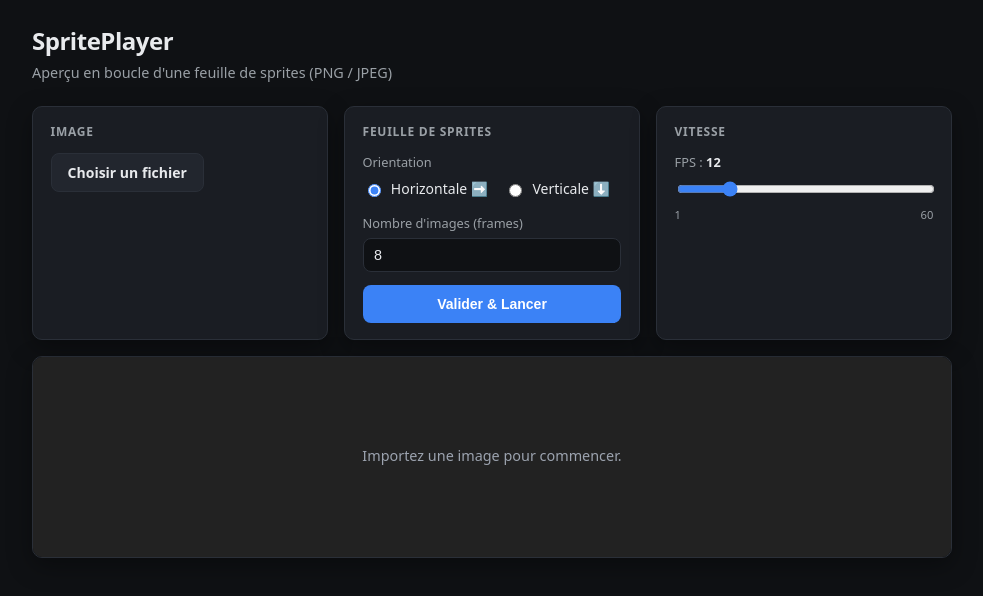
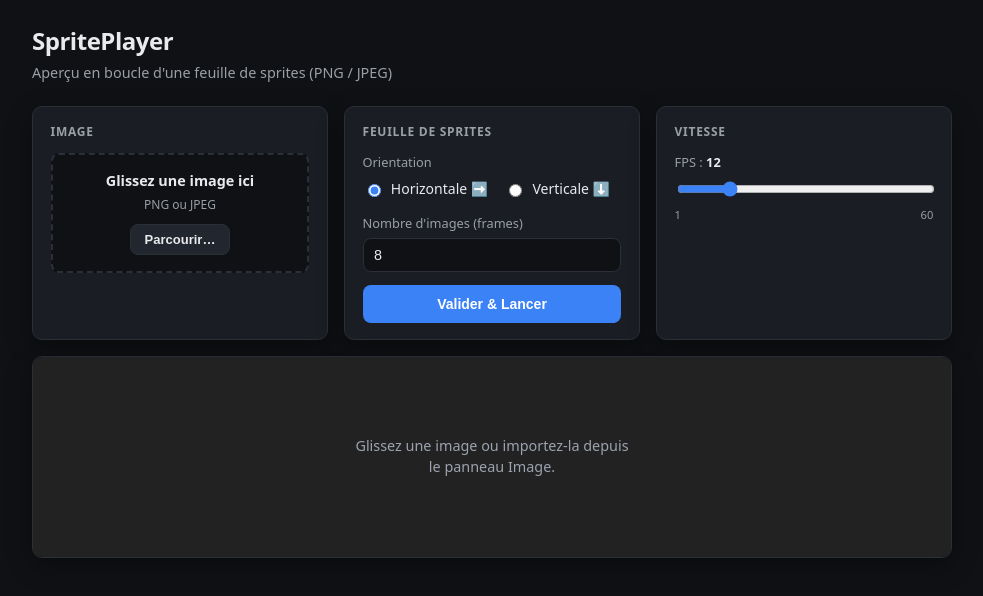
Before and after one commit to DeltaDjazz/SpritePlayer, a React (Vite) app: page / in a window 1280 px wide. Shown: the top 596 px of the page, without its empty margins (148-1131 px from the left). Built offline with nearby package versions, Linux system fonts and the light colour scheme.

Commit message:
feat [image] : glisser deposer

```diff
--- a/src/SpritePlayer.css
+++ b/src/SpritePlayer.css
@@ -68,9 +68,52 @@
   color: var(--muted);
 }
 
-.sprite-player__file-label {
-  display: inline-flex;
+.sprite-player__dropzone {
+  display: flex;
+  flex-direction: column;
+  align-items: center;
+  justify-content: center;
+  gap: 0.35rem;
+  min-height: 7.5rem;
+  padding: 1rem;
+  text-align: center;
+  border: 2px dashed var(--border);
+  border-radius: 8px;
+  background: var(--bg);
   cursor: pointer;
+  transition:
+    border-color 0.15s ease,
+    background 0.15s ease,
+    box-shadow 0.15s ease;
+}
+
+.sprite-player__dropzone:hover {
+  border-color: #3d4450;
+  background: #14171c;
+}
+
+.sprite-player__dropzone--active {
+  border-color: var(--accent);
+  background: rgba(59, 130, 246, 0.08);
+  box-shadow: inset 0 0 0 1px rgba(59, 130, 246, 0.25);
+}
+
+.sprite-player__dropzone--has-image {
+  border-style: solid;
+  border-color: #3d4450;
+}
+
+.sprite-player__dropzone-text {
+  margin: 0;
+  font-size: 0.9rem;
+  font-weight: 600;
+  color: var(--text);
+}
+
+.sprite-player__dropzone-hint {
+  margin: 0 0 0.35rem;
+  font-size: 0.75rem;
+  color: var(--muted);
 }
 
 .sprite-player__file-input {
@@ -83,23 +126,25 @@
   clip: rect(0, 0, 0, 0);
   white-space: nowrap;
   border: 0;
+  pointer-events: none;
 }
 
 .sprite-player__file-btn {
   display: inline-flex;
   align-items: center;
   justify-content: center;
-  padding: 0.55rem 1rem;
-  font-size: 0.875rem;
+  padding: 0.45rem 0.85rem;
+  font-size: 0.8125rem;
   font-weight: 600;
   color: var(--text);
   background: var(--surface-hover);
   border: 1px solid var(--border);
   border-radius: 8px;
+  cursor: pointer;
   transition: background 0.15s ease, border-color 0.15s ease;
 }
 
-.sprite-player__file-label:hover .sprite-player__file-btn {
+.sprite-player__file-btn:hover {
   background: #2a3038;
   border-color: #3d4450;
 }
--- a/src/SpritePlayer.jsx
+++ b/src/SpritePlayer.jsx
@@ -1,5 +1,13 @@
-import { useState, useEffect, useMemo, useCallback } from 'react';
+import { useState, useEffect, useMemo, useCallback, useRef } from 'react';
 import './SpritePlayer.css';
+
+const ACCEPTED_TYPES = ['image/png', 'image/jpeg', 'image/jpg'];
+
+function isImageFile(file) {
+  if (!file) return false;
+  if (ACCEPTED_TYPES.includes(file.type)) return true;
+  return /\.(png|jpe?g)$/i.test(file.name);
+}
 
 /**
  * Lecteur de sprite sheet en boucle (style GIF), sans backend.
@@ -13,11 +21,16 @@ export default function SpritePlayer() {
   const [config, setConfig] = useState(null);
   const [frameIndex, setFrameIndex] = useState(0);
   const [isPaused, setIsPaused] = useState(false);
+  const [isDragging, setIsDragging] = useState(false);
   const [error, setError] = useState('');
+  const dragCounterRef = useRef(0);
+  const fileInputRef = useRef(null);
 
-  const handleFileChange = useCallback((e) => {
-    const file = e.target.files?.[0];
-    if (!file) return;
+  const loadImageFile = useCallback((file) => {
+    if (!isImageFile(file)) {
+      setError('Format non pris en charge. Utilisez un PNG ou JPEG.');
+      return;
+    }
     setError('');
     setConfig(null);
     setFrameIndex(0);
@@ -33,6 +46,52 @@ export default function SpritePlayer() {
     };
     reader.readAsDataURL(file);
   }, []);
+
+  const handleFileChange = useCallback(
+    (e) => {
+      const file = e.target.files?.[0];
+      if (file) loadImageFile(file);
+      e.target.value = '';
+    },
+    [loadImageFile]
+  );
+
+  const handleDragEnter = useCallback((e) => {
+    e.preventDefault();
+    e.stopPropagation();
+    dragCounterRef.current += 1;
+    if (e.dataTransfer.types.includes('Files')) {
+      setIsDragging(true);
+    }
+  }, []);
+
+  const handleDragLeave = useCallback((e) => {
+    e.preventDefault();
+    e.stopPropagation();
+    dragCounterRef.current -= 1;
+    if (dragCounterRef.current <= 0) {
+      dragCounterRef.current = 0;
+      setIsDragging(false);
+    }
+  }, []);
+
+  const handleDragOver = useCallback((e) => {
+    e.preventDefault();
+    e.stopPropagation();
+    e.dataTransfer.dropEffect = 'copy';
+  }, []);
+
+  const handleDrop = useCallback(
+    (e) => {
+      e.preventDefault();
+      e.stopPropagation();
+      dragCounterRef.current = 0;
+      setIsDragging(false);
+      const file = e.dataTransfer.files?.[0];
+      if (file) loadImageFile(file);
+    },
+    [loadImageFile]
+  );
 
   const handleImageLoad = useCallback((e) => {
     const { naturalWidth, naturalHeight } = e.currentTarget;
@@ -143,15 +202,49 @@ export default function SpritePlayer() {
       <div className="sprite-player__grid">
         <section className="sprite-player__panel sprite-player__panel--import">
           <h2 className="sprite-player__panel-title">Image</h2>
-          <label className="sprite-player__file-label">
-            <span className="sprite-player__file-btn">Choisir un fichier</span>
+          <div
+            className={`sprite-player__dropzone${isDragging ? ' sprite-player__dropzone--active' : ''}${imageSrc ? ' sprite-player__dropzone--has-image' : ''}`}
+            onDragEnter={handleDragEnter}
+            onDragLeave={handleDragLeave}
+            onDragOver={handleDragOver}
+            onDrop={handleDrop}
+            onClick={() => fileInputRef.current?.click()}
+            role="button"
+            tabIndex={0}
+            onKeyDown={(e) => {
+              if (e.key === 'Enter' || e.key === ' ') {
+                e.preventDefault();
+                fileInputRef.current?.click();
+              }
+            }}
+            aria-label="Zone de dépôt : glissez une image PNG ou JPEG, ou appuyez pour parcourir"
+          >
+            <p className="sprite-player__dropzone-text">
+              {isDragging
+                ? 'Relâchez pour importer'
+                : 'Glissez une image ici'}
+            </p>
+            <p className="sprite-player__dropzone-hint">PNG ou JPEG</p>
+            <button
+              type="button"
+              className="sprite-player__file-btn"
+              onClick={(e) => {
+                e.stopPropagation();
+                fileInputRef.current?.click();
+              }}
+            >
+              Parcourir…
+            </button>
             <input
+              ref={fileInputRef}
               type="file"
               accept="image/png,image/jpeg,.png,.jpg,.jpeg"
               className="sprite-player__file-input"
               onChange={handleFileChange}
+              tabIndex={-1}
+              aria-hidden
             />
-          </label>
+          </div>
           {naturalSize.w > 0 && (
             <p className="sprite-player__meta">
               {naturalSize.w} × {naturalSize.h} px
@@ -238,7 +331,7 @@ export default function SpritePlayer() {
             <p className="sprite-player__placeholder">
               {imageSrc
                 ? 'Configurez les frames puis cliquez sur « Valider & Lancer ».'
-                : 'Importez une image pour commencer.'}
+                : 'Glissez une image ou importez-la depuis le panneau Image.'}
             </p>
           )}
         </div>
```
